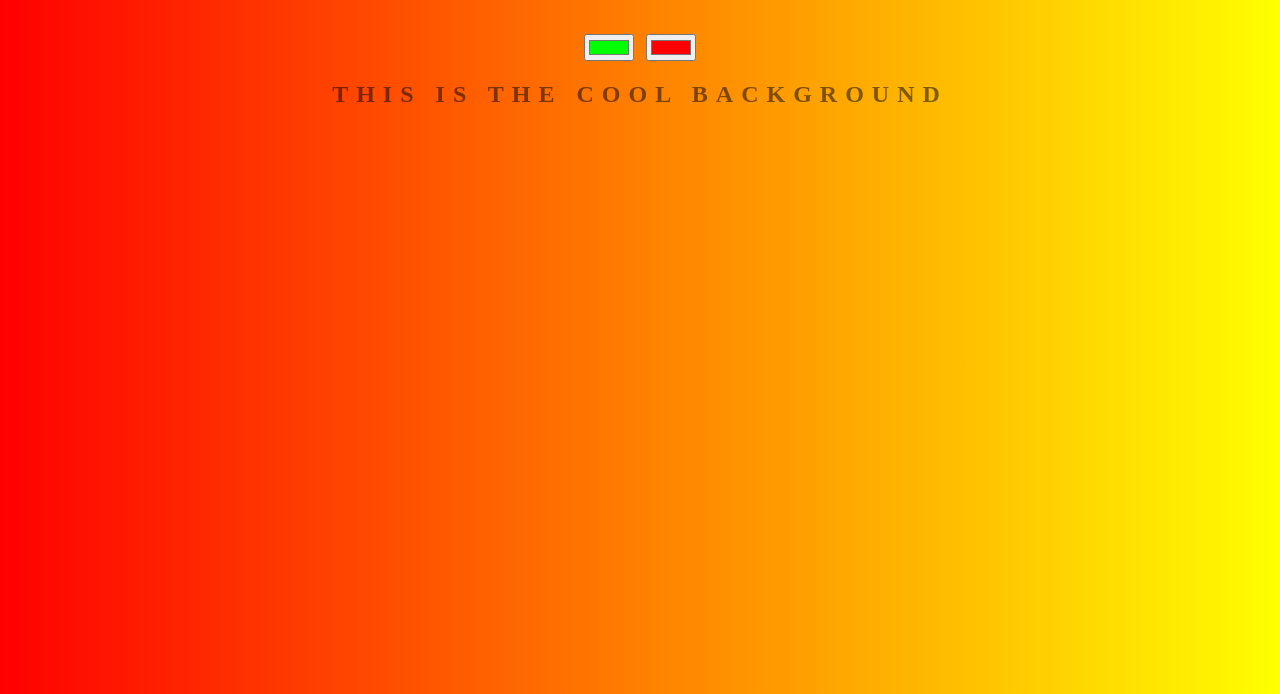
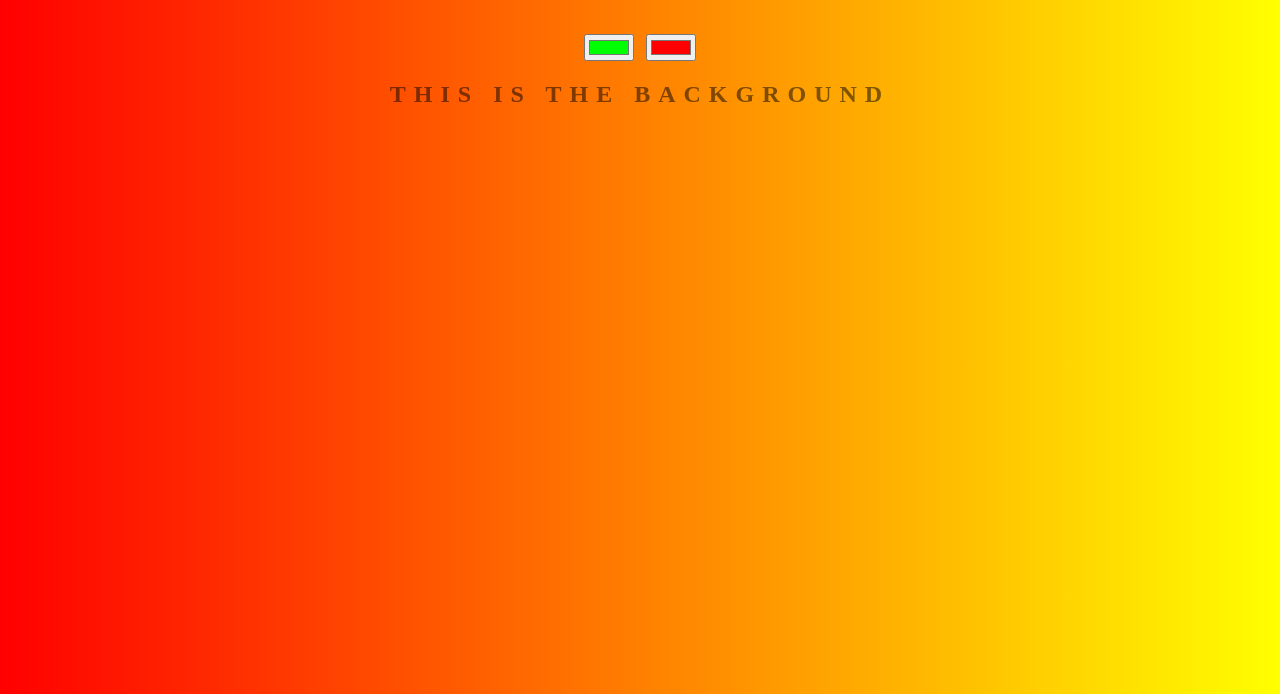
Before and after one commit to kelv19/background_gen2, a plain HTML site: page index.htm in a window 1280 px wide. Shown: the part 106-800 px from the top of the page. Drawn offline with Linux system fonts and the light colour scheme.

Commit message:
changed text

```diff
--- a/index.htm
+++ b/index.htm
@@ -11,7 +11,7 @@
     <h1>COOL Generator</h1>
     <input class="color1" type="color" name="color1" value="#00ff00" />
     <input class="color2" type="color" name="color2" value="#ff0000" />
-    <h2>This is the cool Background</h2>
+    <h2>This is the Background</h2>
     <h3></h3>
     <script src="script.js"></script>
   </body>
```
